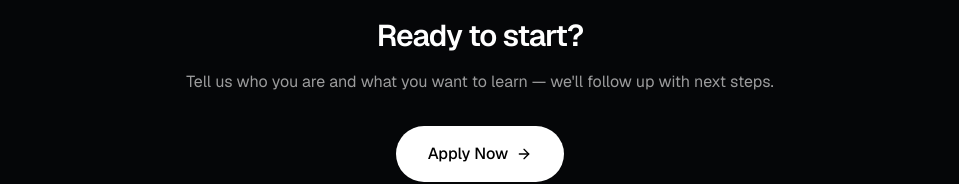
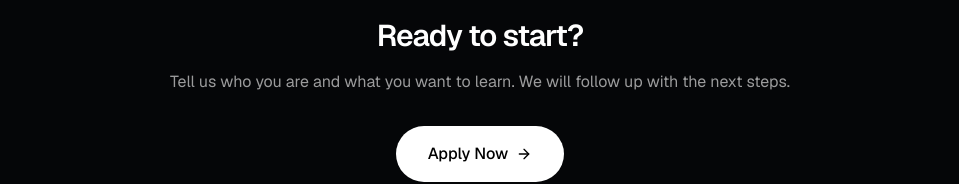
Before and after one commit to MartinezKnight/martinez-knight, a React (Vite) app: page /training in a window 1280 px wide. Shown: the part 2988-3172 px from the top of the page, without its empty margins (160-1119 px from the left). Built offline with nearby package versions, Linux system fonts and the light colour scheme; no server answers.

Commit message:
Improve editorial clarity and remove AI-style punctuation

```diff
--- a/src/pages/Training.tsx
+++ b/src/pages/Training.tsx
@@ -246,7 +246,7 @@ export default function Training() {
         <div className="max-w-2xl mx-auto text-center">
           <h2 className="text-white text-2xl sm:text-3xl font-semibold mb-4">Ready to start?</h2>
           <p className="text-white/60 text-sm sm:text-base mb-8">
-            Tell us who you are and what you want to learn — we'll follow up with next steps.
+            Tell us who you are and what you want to learn. We will follow up with the next steps.
           </p>
           <Link
             to="/training/apply"
```
